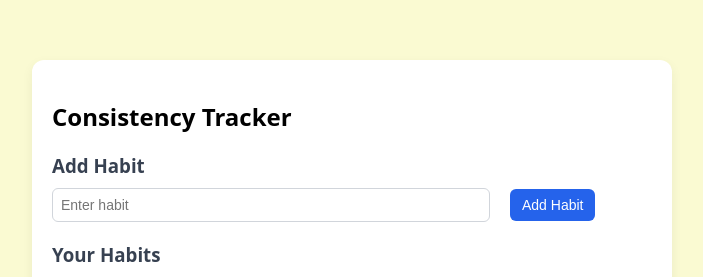
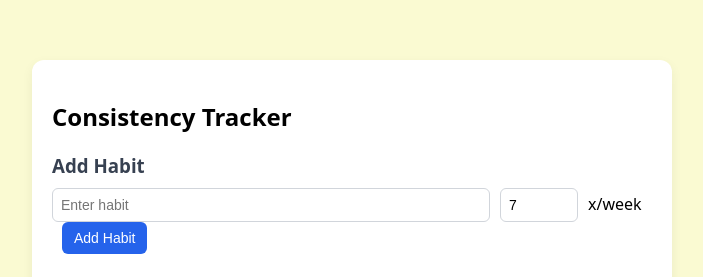
Before and after one commit to guptadaksh485-jpg/consistency-tracker, a React app in the folder frontend/: page / in a window 1280 px wide. Shown: the top 277 px of the page, without its empty margins (288-991 px from the left). Built offline with nearby package versions, Linux system fonts and the light colour scheme; no server answers; the HTML template or start-up script is replaced by a standard one.

Commit message:
added frequency input for habits

```diff
--- a/frontend/src/App.jsx
+++ b/frontend/src/App.jsx
@@ -7,6 +7,7 @@ function App() {
   const [habit, setHabit] = useState("");
   const [habits, setHabits] = useState([]);
   const [feed, setFeed] = useState([]);
+  const [target, setTarget] = useState(7);
   const userId = "67e3a1f2c123456789abcd12";
 
 const [showFeed, setShowFeed] = useState(false);
@@ -21,7 +22,11 @@ const [showFeed, setShowFeed] = useState(false);
         headers: {
           "Content-Type": "application/json",
         },
-        body: JSON.stringify({ userId, title: habit }),
+        body: JSON.stringify({
+  userId,
+  title: habit,
+  targetPerWeek: target
+}),
       });
 
       const data = await res.json();
@@ -115,6 +120,8 @@ useEffect(()=>{ getHabits(); getFeed();},[userId]);
 habit={habit}
 setHabit={setHabit}
 sendHabit={sendHabit}
+target={target}
+setTarget={setTarget}
  ></AddHabit>
 
 <h3>Your Habits</h3>
--- a/frontend/src/components/AddHabit.jsx
+++ b/frontend/src/components/AddHabit.jsx
@@ -1,4 +1,4 @@
-function AddHabit({habit,setHabit,sendHabit}){
+function AddHabit({habit,setHabit,sendHabit,target,setTarget}){
      return (
     <div>
       <input
@@ -11,7 +11,13 @@ function AddHabit({habit,setHabit,sendHabit}){
       marginRight: "10px"
     }}
       />
-
+      <input type="number"
+        value={target}
+        onChange={(e) => setTarget(Number(e.target.value))}
+        min="1"
+        max="7"
+        style={{ width: "60px", marginRight: "10px" }}/>
+      <span style={{ marginRight: "5px" }}>x/week</span>
       <button onClick={sendHabit} style={{ marginLeft: "10px" }}>
         Add Habit
       </button>
```
Also changed, not shown: 2 other files (tests, documents, lock files or other folders).
